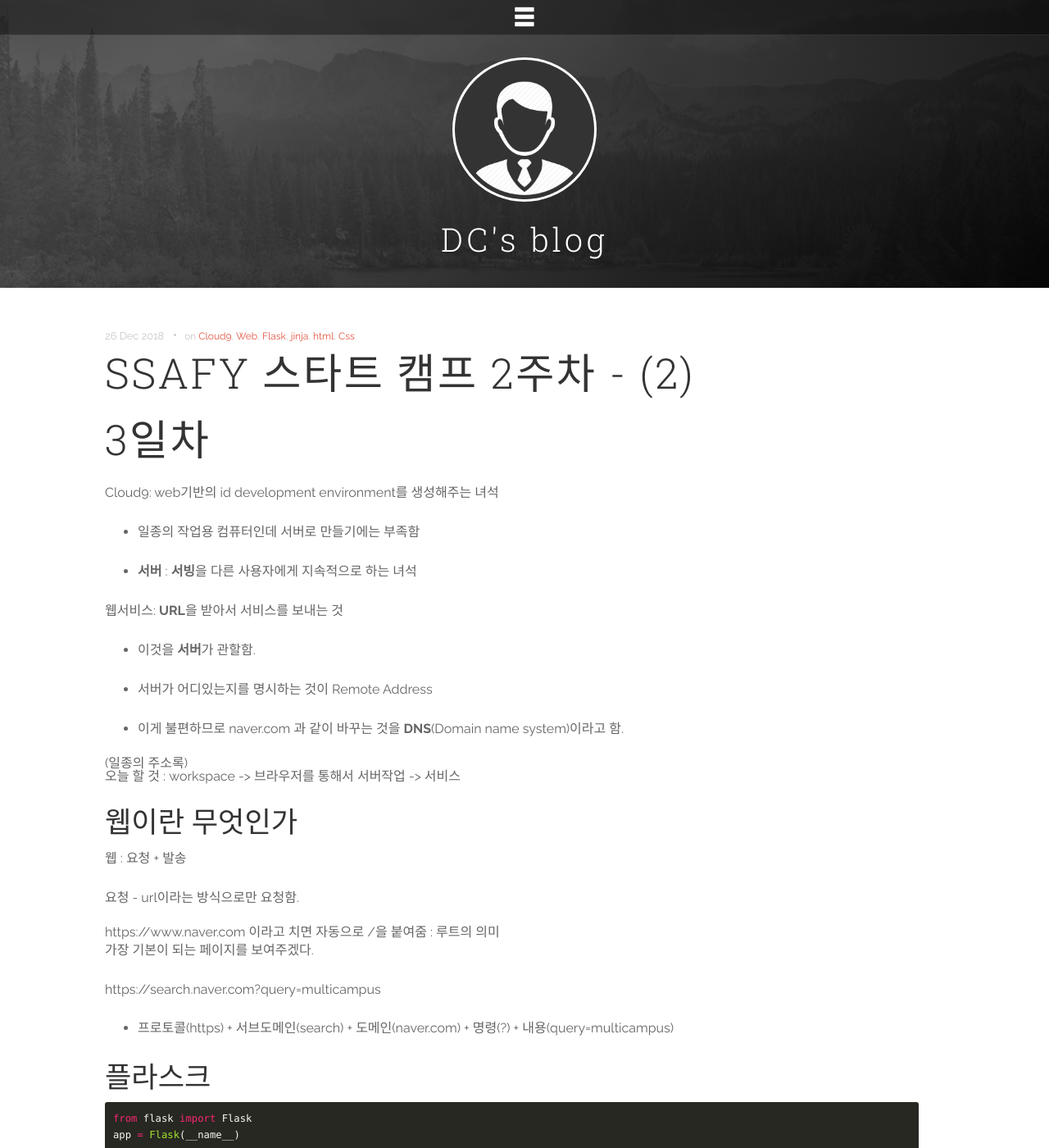
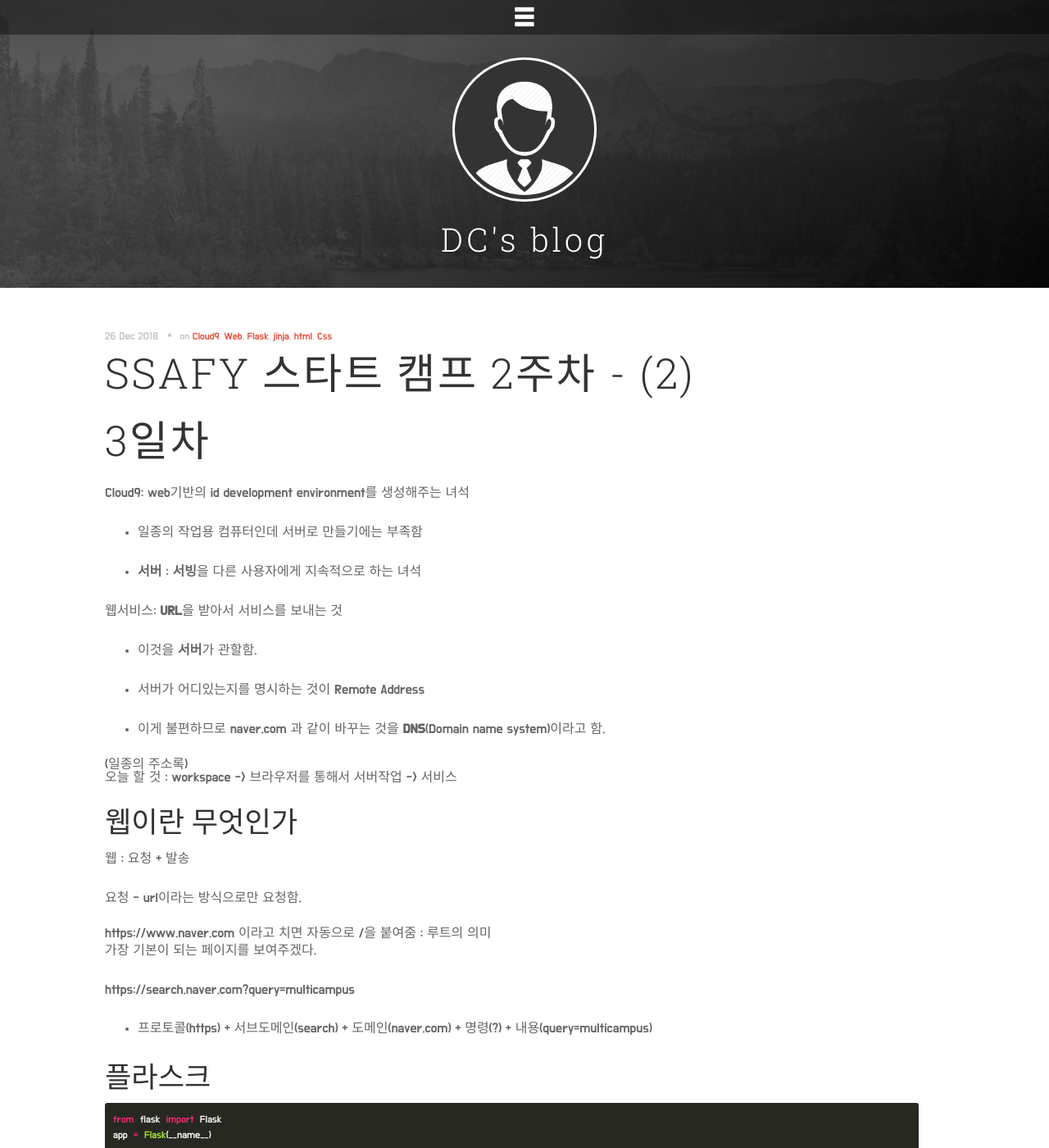
Before and after one commit to DongChanS/DongChanS.github.io, a Jekyll site: the page built from _posts/2018-12-26-1.md, in a window 1280 px wide and 1400 px high. Shown: the whole window at 82% size. Built offline with Jekyll 4.4.1, drawn with Linux system fonts in a browser that asks for light colours; comment, search, counter and statistics services are not loaded.

Commit message:
Update google fonts

```diff
--- a/_sass/uno.scss
+++ b/_sass/uno.scss
@@ -10,7 +10,9 @@ html, body, div, span, applet, object, iframe, h1, h2, h3, h4, h5, h6, p, blockq
 	border: 0;
 	font-size: 100%;
 	font: inherit;
-	vertical-align: baseline; }
+	vertical-align: baseline;
+	font-family: 'Do Hyeon', sans-serif;
+	}
 
 /* HTML5 display-role reset for older browsers */
 article, aside, details, figcaption, figure, footer, header, hgroup, menu, nav, section {
```
